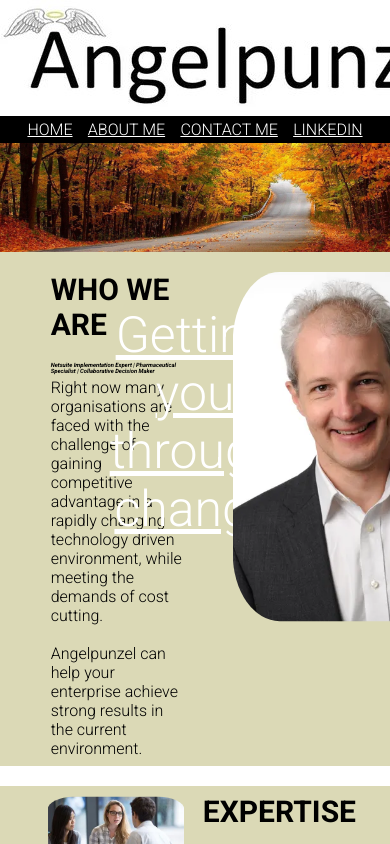
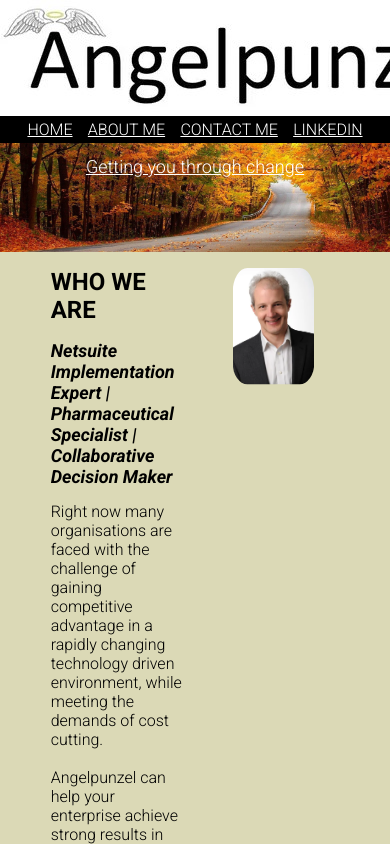
Before and after one commit to zu213/angelpunzel, a React (Create React App) app: page / in a window 390 px wide. Shown: the top 844 px of the page. Built offline with nearby package versions, Linux system fonts and the light colour scheme; no server answers.

Commit message:
styling changes to make it work better on mobile

```diff
--- a/src/css/About.css
+++ b/src/css/About.css
@@ -11,6 +11,6 @@
 }
 
 h2 {
-  font-size: 1.5vw;
+  font-size: large;
   font-style: italic;
 }
--- a/src/css/App.css
+++ b/src/css/App.css
@@ -61,6 +61,6 @@
 }
 
 h1 {
-  font-size: 30px;
   margin-top: 0%;
+  font-size: x-large;
 }
--- a/src/css/Contact.css
+++ b/src/css/Contact.css
@@ -3,6 +3,12 @@
   height: 25vw;
   padding: 2vw;
   padding-left: 10%;
+}
+
+@media only screen and (max-width: 600px) {
+  .map {
+    height: 75vw;
+  }
 }
 
 .contact {
--- a/src/css/Home.css
+++ b/src/css/Home.css
@@ -1,7 +1,8 @@
 .banner {
   vertical-align: middle;
-  font-size: 50px;
+  font-size:xx-large;
   background-color: rgb(219,217,182) ;
+  text-align: center;
 }
 
 .banner img{
@@ -9,20 +10,28 @@
   padding: 0%;
   height: 100%;
   object-fit: contain;
+  position: relative;
 }
 
 .centered-banner {
   text-decoration: underline;
   color: white;
   position: absolute;
-  top: 50%;
-  left: 50%;
-  transform: translate(-50%, -50%);
+  text-align: center;
+  width: 100%;
+  top: 30vw;
   -webkit-user-select: none; /* Safari */
   -moz-user-select: none; /* Firefox */
   -ms-user-select: none; /* IE10+/Edge */
   user-select: none; /* Standard */
 
+}
+
+@media only screen and (max-width: 600px) {
+  .centered-banner {
+    top: 40vw;
+    font-size: large;
+  }
 }
 
 
@@ -56,6 +65,6 @@
   padding-top: 0;
   left: 20%;
   position: relative;
-  height: 350px;
+  height: 30vw;
   width: auto;
 }
```
